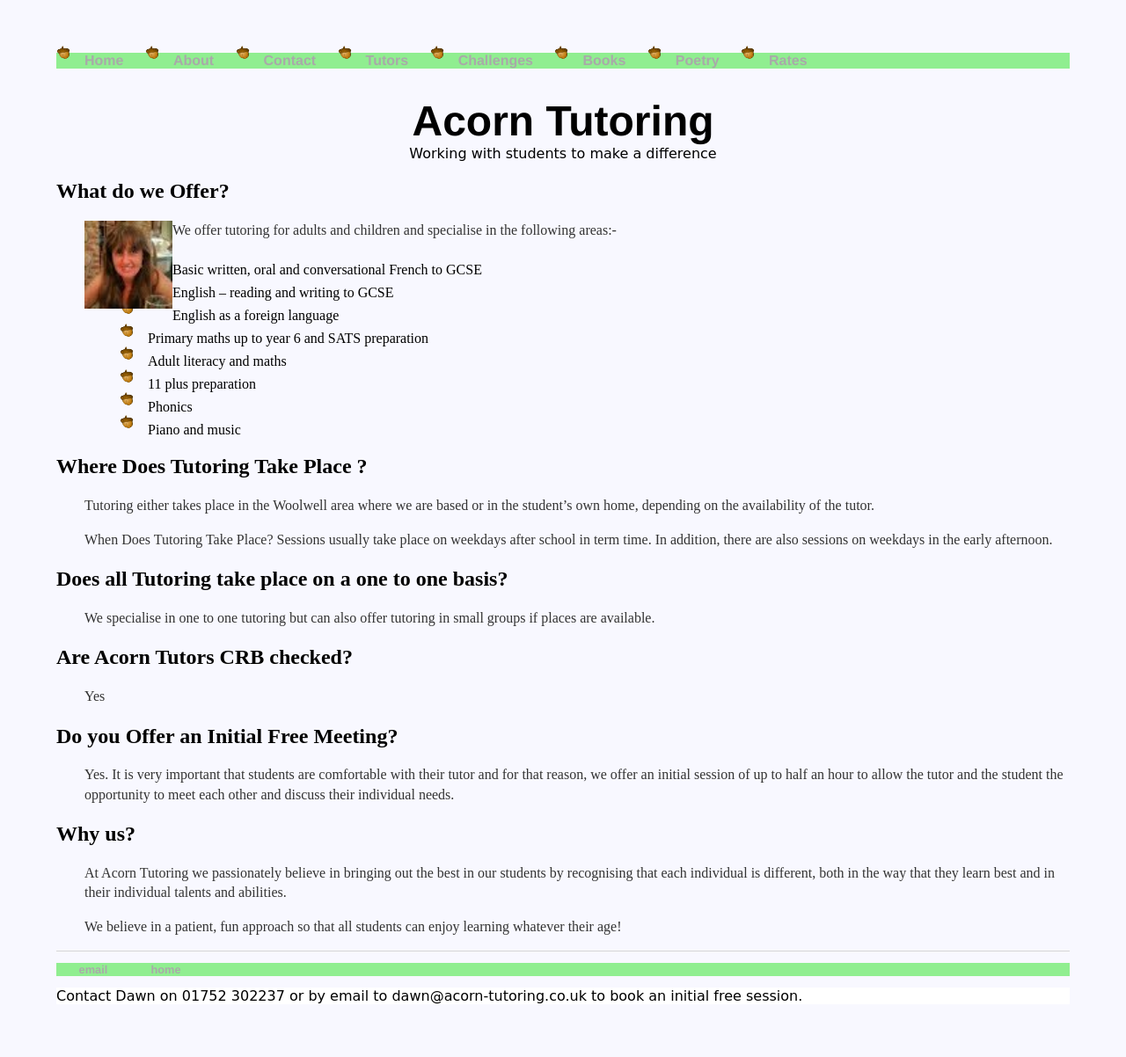
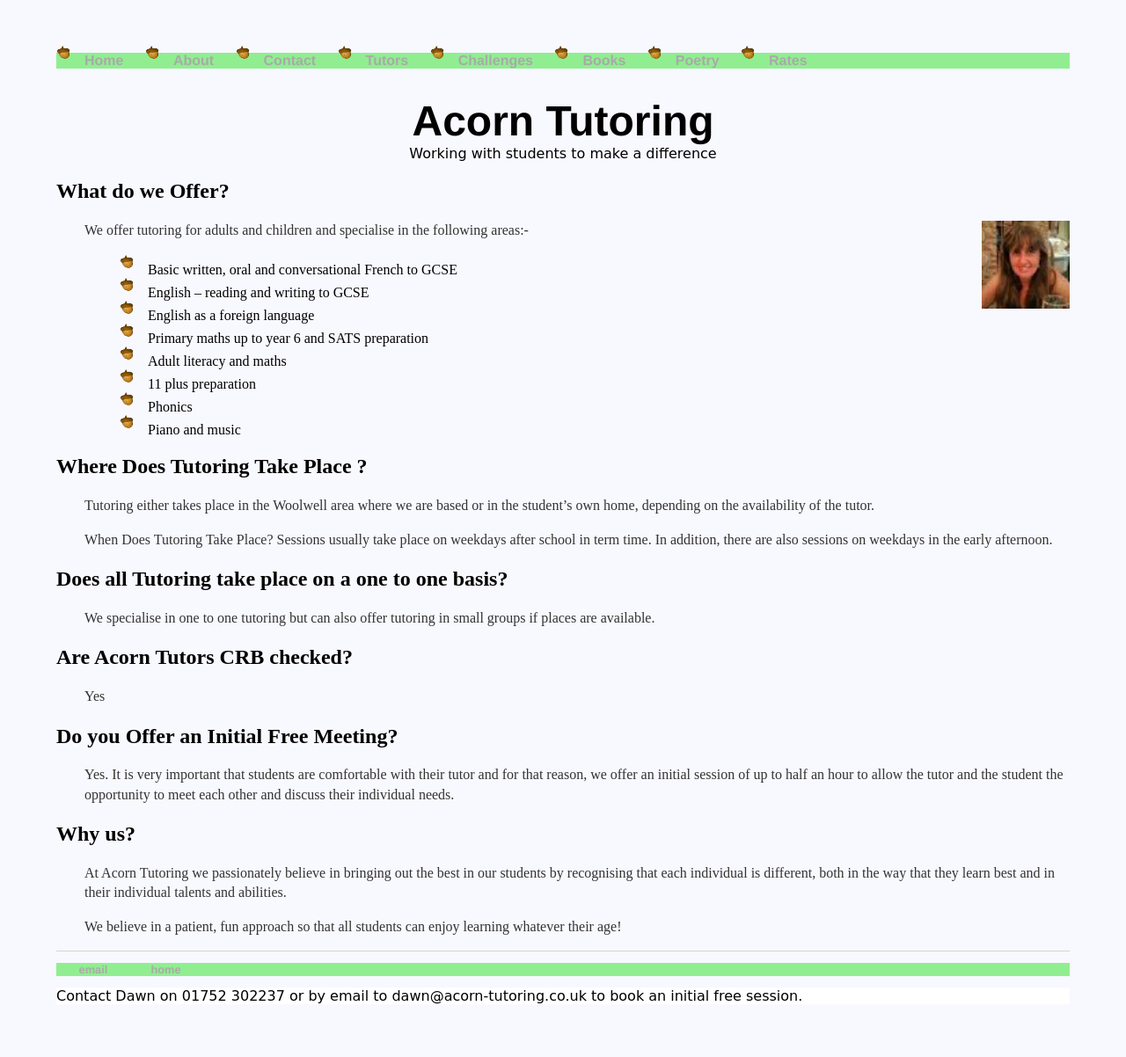
Before and after one commit to JohnPickerill/tutor, a Jekyll site: the page built from index.md, in a window 1280 px wide. Shown: the whole page at 88% size. Built offline with Jekyll 4.4.1, drawn with Linux system fonts in a browser that asks for light colours.

Commit message:
morepages

```diff
--- a/index.md
+++ b/index.md
@@ -11,7 +11,7 @@ Working with students to make a difference
 
 ## What do we Offer?
 
-<img src="/assets/dawn.jpg" alt="dawn" style="height:100px; width:auto; float:left;">
+<img src="/assets/dawn.jpg" alt="dawn" style="height:100px; width:auto; float:right;">
 
 We offer tutoring for adults and children and specialise in the following areas:-
 
```
Also changed, not shown: tutors.md (+1 -1 lines).
